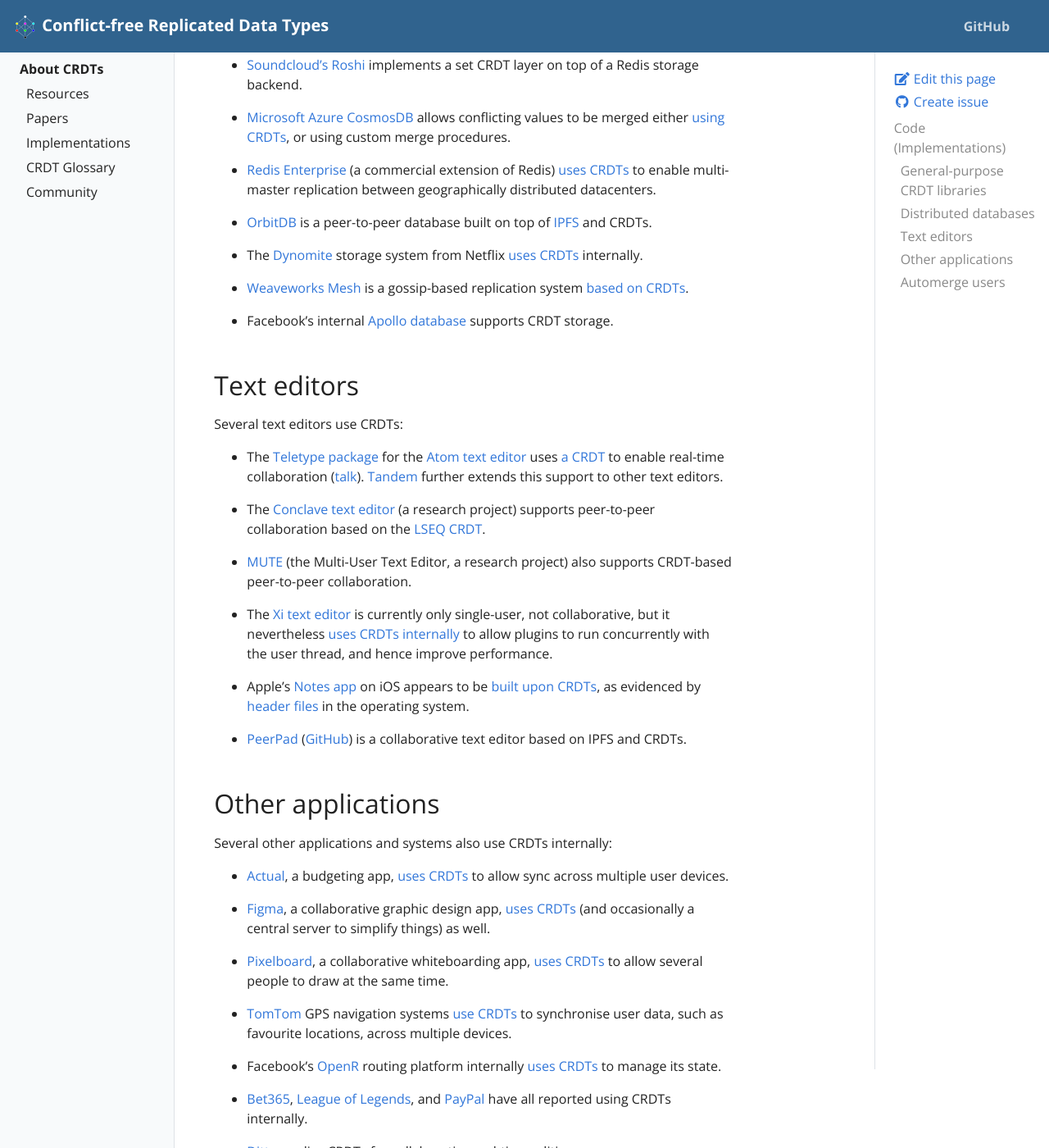
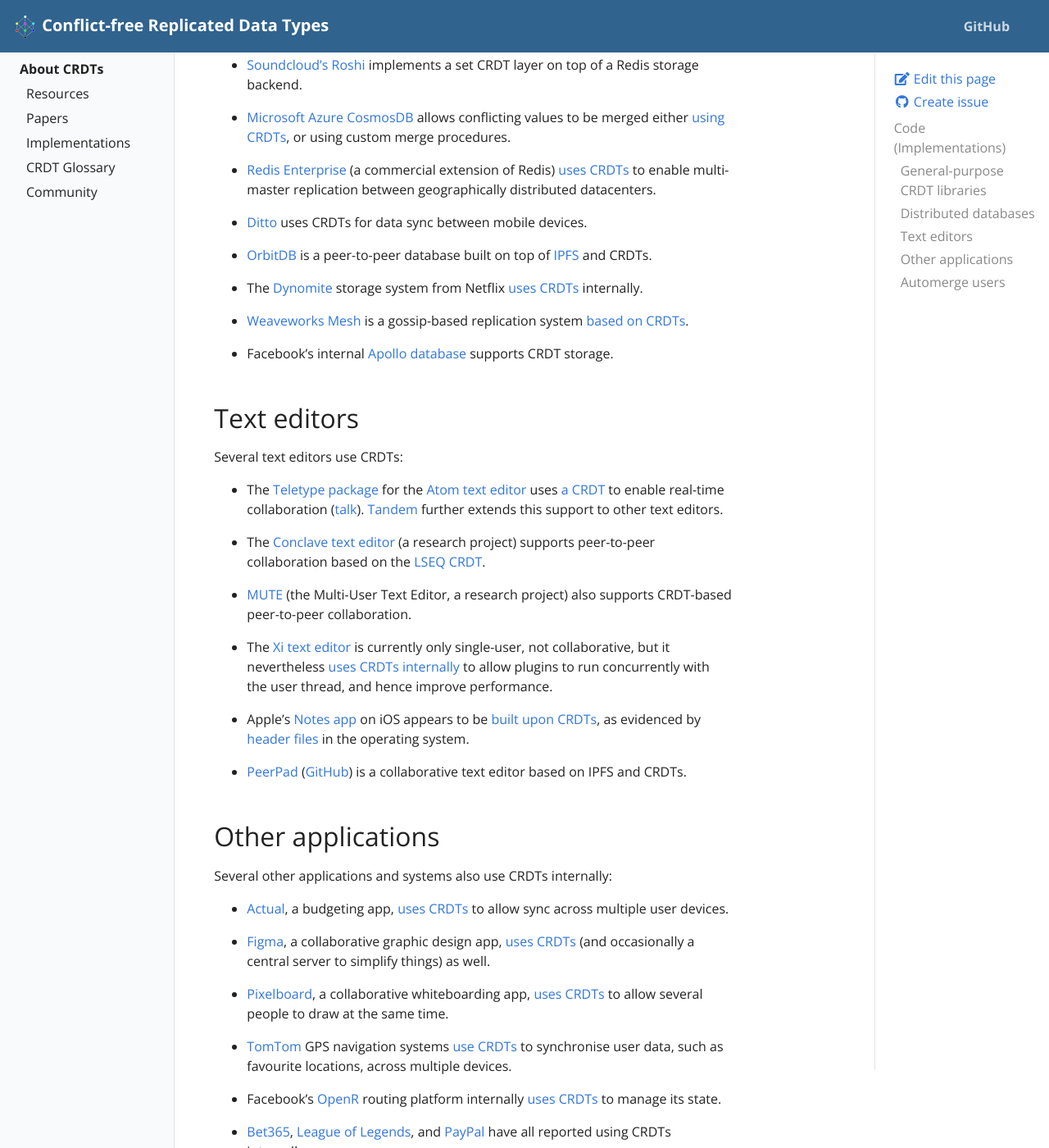
Before and after one commit to ept/crdt-website, a Jekyll site: the page built from pages/implementations.md, in a window 1280 px wide and 1400 px high, scrolled down 1173 px. Shown: the whole window at 82% size. Built offline with Jekyll 4.4.1, drawn with Linux system fonts in a browser that asks for light colours; some of the changed text lies outside the part shown.

Commit message:
Update Ditto

```diff
--- a/pages/implementations.md
+++ b/pages/implementations.md
@@ -90,6 +90,8 @@ Several distributed databases also have built-in support for CRDTs:
   to enable multi-master replication between geographically distributed
   datacenters.
 
+* [Ditto](https://www.ditto.live) uses CRDTs for data sync between mobile devices.
+
 * [OrbitDB](https://github.com/orbitdb/orbit-db) is a peer-to-peer database
   built on top of [IPFS](https://ipfs.io/) and CRDTs.
 
@@ -170,8 +172,6 @@ Several other applications and systems also use CRDTs internally:
   [PayPal](https://www.infoq.com/presentations/crdt-production/)
   have all reported using CRDTs internally.
 
-* [Ditto](https://www.ditto.live) applies CRDTs for collaborative real-time editing.
-
 
 ## Automerge users
 
```
